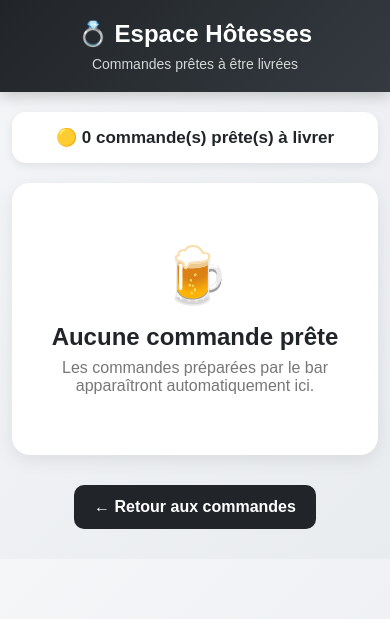
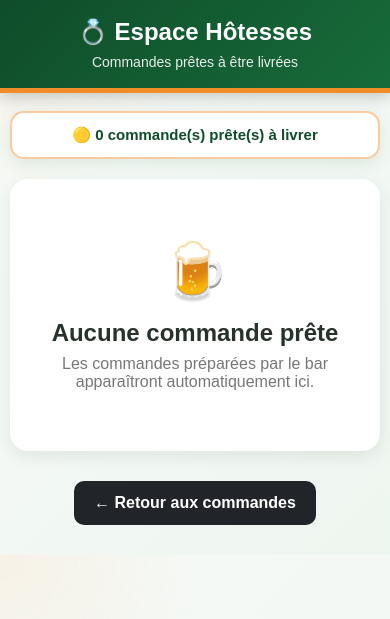
Before and after one commit to Najuro26/mariage-boissons, a Flask app: page /hotesses in a window 390 px wide. Shown: the top 619 px of the page. Run offline with Flask 3, Linux system fonts and the light colour scheme; data that the repository does not hold is empty.

Commit message:
Modernisation interface hotesses

```diff
--- a/templates/hotesses.html
+++ b/templates/hotesses.html
@@ -292,6 +292,207 @@
             font-size: 16px;
         }
     }
+
+
+/* =================================================
+   THEME MARIAGE - ESPACE HOTESSES
+================================================= */
+
+:root {
+    --vert-mariage: #176B3A;
+    --vert-fonce: #0F4D2A;
+    --vert-clair: #EAF5EE;
+    --orange-mariage: #F28C28;
+    --orange-clair: #FFF1E2;
+    --fond-mariage: #F7FAF7;
+}
+
+body {
+    background:
+        radial-gradient(circle at top left, rgba(242,140,40,0.08), transparent 30%),
+        linear-gradient(135deg, #F7FAF7, #EEF6F0);
+    color: #26332B;
+}
+
+.header {
+    background: linear-gradient(135deg, var(--vert-fonce), var(--vert-mariage));
+    padding: 22px 15px;
+    border-bottom: 5px solid var(--orange-mariage);
+}
+
+.header h1 {
+    font-size: 30px;
+    font-weight: 800;
+}
+
+.header p {
+    color: #ffffff;
+    opacity: 0.9;
+}
+
+.container {
+    max-width: 1000px;
+}
+
+.compteur {
+    border: 2px solid rgba(242,140,40,0.45);
+    background: white;
+    color: var(--vert-fonce);
+    box-shadow: 0 5px 15px rgba(23,107,58,0.10);
+}
+
+.commande {
+    background: white;
+    border: 2px solid rgba(23,107,58,0.12);
+    border-radius: 18px;
+    overflow: hidden;
+    box-shadow: 0 6px 18px rgba(23,107,58,0.10);
+    transition: transform 0.2s ease, box-shadow 0.2s ease;
+}
+
+.commande:hover {
+    transform: translateY(-3px);
+    box-shadow: 0 10px 25px rgba(23,107,58,0.16);
+}
+
+.commande-header {
+    background: linear-gradient(135deg, var(--vert-mariage), var(--vert-fonce));
+    color: white;
+    padding: 16px 18px;
+}
+
+.numero {
+    font-weight: 700;
+    font-size: 16px;
+}
+
+.table-numero {
+    margin-top: 8px;
+    display: inline-block;
+    background: var(--orange-mariage);
+    color: white;
+    padding: 7px 13px;
+    border-radius: 20px;
+    font-weight: 800;
+    font-size: 17px;
+}
+
+.commande-body {
+    padding: 18px;
+}
+
+.titre-boissons {
+    color: var(--vert-fonce);
+    font-size: 18px;
+    margin-bottom: 12px;
+}
+
+.boisson {
+    display: flex;
+    justify-content: space-between;
+    align-items: center;
+    gap: 10px;
+    padding: 11px 12px;
+    margin-bottom: 7px;
+    border-radius: 10px;
+    background: var(--vert-clair);
+    border-left: 4px solid var(--vert-mariage);
+}
+
+.quantite {
+    min-width: 42px;
+    text-align: center;
+    padding: 4px 8px;
+    border-radius: 10px;
+    background: var(--orange-clair);
+    color: #B65E00;
+    font-weight: 800;
+}
+
+.statut {
+    margin-top: 15px;
+    padding: 11px 13px;
+    border-radius: 10px;
+    background: var(--orange-clair);
+    color: #B65E00;
+    font-weight: 800;
+    text-align: center;
+}
+
+.actions {
+    margin-top: 13px;
+}
+
+.btn-livrer {
+    width: 100%;
+    min-height: 58px;
+    border: none;
+    border-radius: 13px;
+    background: linear-gradient(135deg, var(--vert-mariage), var(--vert-fonce));
+    color: white;
+    font-size: 17px;
+    font-weight: 800;
+    cursor: pointer;
+    box-shadow: 0 5px 14px rgba(23,107,58,0.25);
+    transition: transform 0.15s ease, box-shadow 0.15s ease;
+}
+
+.btn-livrer:hover {
+    transform: translateY(-2px);
+    box-shadow: 0 8px 18px rgba(23,107,58,0.30);
+}
+
+.btn-livrer:active {
+    transform: scale(0.98);
+}
+
+@media (max-width: 576px) {
+
+    .header {
+        padding: 18px 12px;
+    }
+
+    .header h1 {
+        font-size: 24px;
+    }
+
+    .container {
+        margin-top: 18px;
+        padding: 0 10px;
+    }
+
+    .compteur {
+        font-size: 15px;
+        padding: 13px;
+    }
+
+    .commandes {
+        grid-template-columns: 1fr;
+        gap: 13px;
+    }
+
+    .commande-header {
+        padding: 14px;
+    }
+
+    .commande-body {
+        padding: 14px;
+    }
+
+    .table-numero {
+        font-size: 16px;
+    }
+
+    .boisson {
+        padding: 10px;
+        font-size: 15px;
+    }
+
+    .btn-livrer {
+        min-height: 62px;
+        font-size: 17px;
+    }
+}
 
 </style>
 
```
